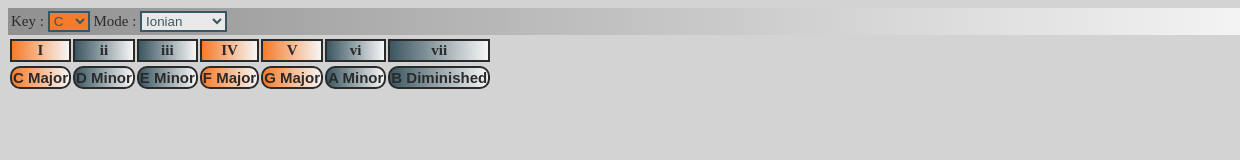
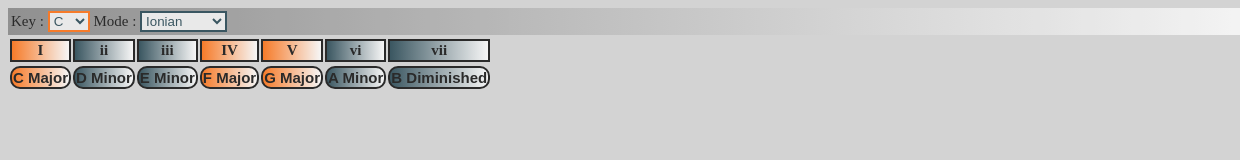
Before and after one commit to j-do/strummerstrip, a browser extension: page index.html in a window 1280 px wide. In both pictures the pointer is over the element 68 px from the left and 21 px from the top of the page. Shown: the full height of the page, 0-1240 px from the left. Drawn offline with Linux system fonts and the light colour scheme.

Commit message:
changed color of control borders on hover

```diff
--- a/strummer.css
+++ b/strummer.css
@@ -35,7 +35,7 @@ body{
 }
 
 .control:hover{
-    background-color: #ff6600;
+    border-color: #ff6600;
 }
 
 .header{
```
